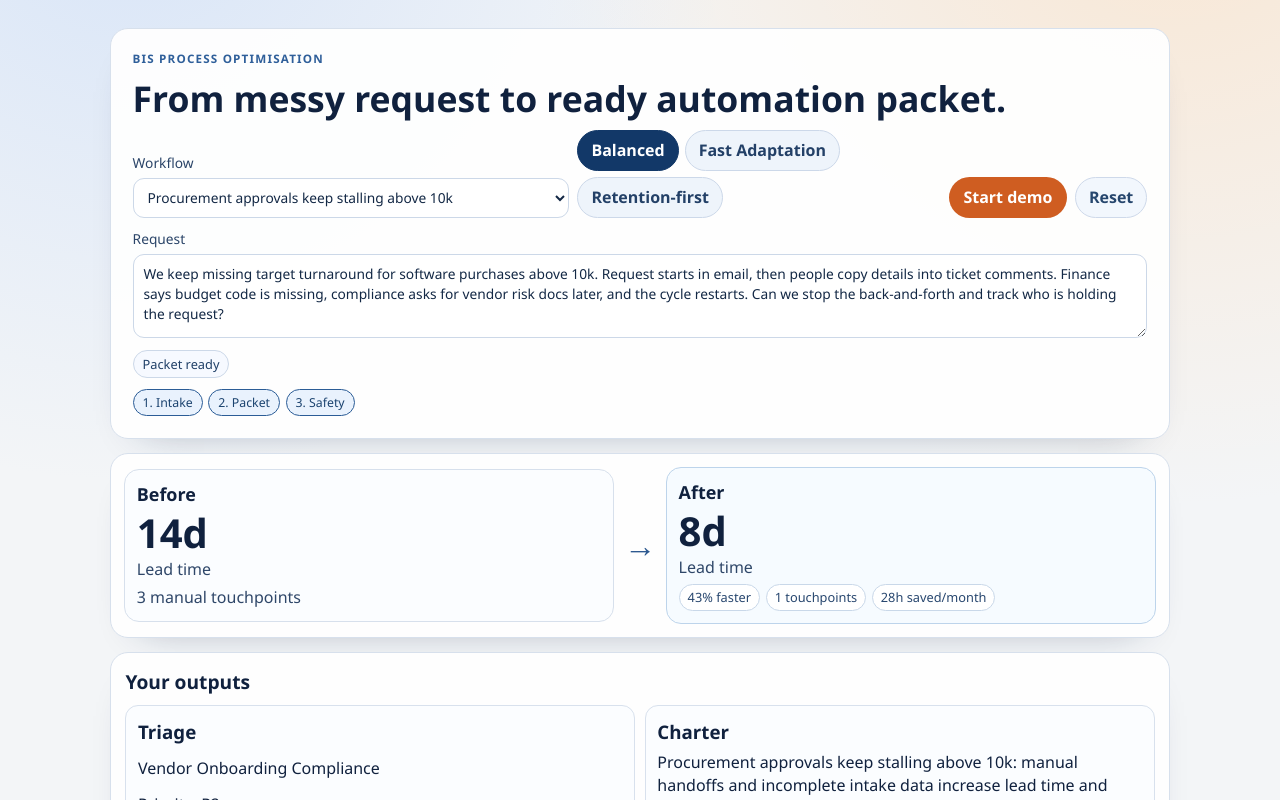
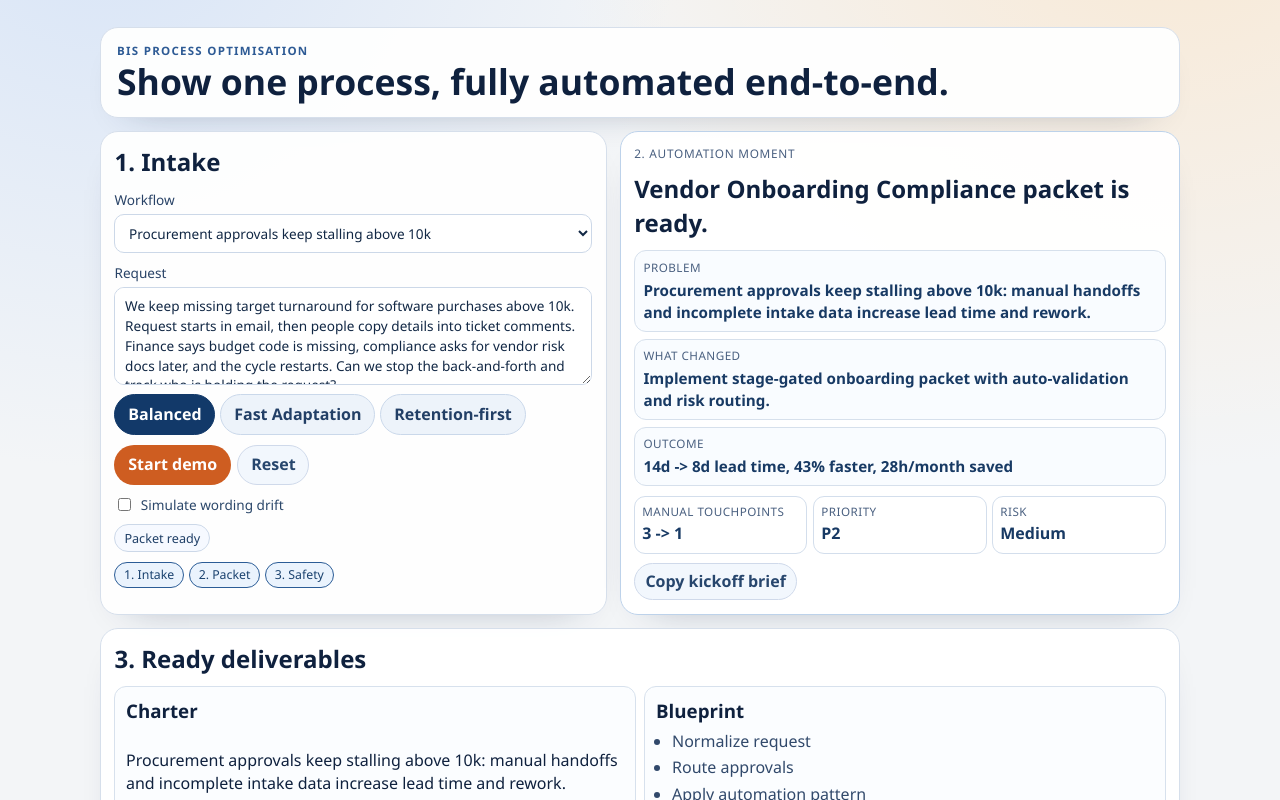
Before and after one commit to KumarNavish/KumarNavish.github.io, a React (Vite) app in the folder site/demos/bis-continual-process-automation-demo/: page / in a window 1280 px wide. Both pictures are taken after a click on the button "Start demo". Shown: the top 800 px of the page. Built offline with nearby package versions, Linux system fonts and the light colour scheme.

Commit message:
feat: refocus bis demo around one visible automation outcome

```diff
--- a/site/demos/bis-continual-process-automation-demo/src/App.tsx
+++ b/site/demos/bis-continual-process-automation-demo/src/App.tsx
@@ -10,13 +10,12 @@ type PresetId = 'balanced' | 'fast' | 'retention'
 interface Preset {
   id: PresetId
   label: string
-  note: string
 }
 
 const PRESETS: Preset[] = [
-  { id: 'balanced', label: 'Balanced', note: 'Default update and safety checks.' },
-  { id: 'fast', label: 'Fast Adaptation', note: 'Prioritize speed of change.' },
-  { id: 'retention', label: 'Retention-first', note: 'Prioritize non-regression.' },
+  { id: 'balanced', label: 'Balanced' },
+  { id: 'fast', label: 'Fast Adaptation' },
+  { id: 'retention', label: 'Retention-first' },
 ]
 
 function sleep(milliseconds: number): Promise<void> {
@@ -54,10 +53,6 @@ function simulateDrift(text: string): string {
     .replace(/approval/gi, 'sign-off')
     .replace(/manual/gi, 'human')
     .replace(/ticket/gi, 'case')
-}
-
-function fieldLabel(key: string): string {
-  return key.replace(/_/g, ' ')
 }
 
 function stageLabel(stage: RunStage): string {
@@ -148,11 +143,6 @@ function App() {
     [samples, selectedId],
   )
 
-  const activePreset = useMemo(
-    () => PRESETS.find((preset) => preset.id === presetId) ?? PRESETS[0],
-    [presetId],
-  )
-
   const baselineDays = useMemo(() => {
     if (result) {
       return toNumber(result.charter.baseline_metrics.cycle_time_days)
@@ -172,7 +162,7 @@ function App() {
 
   const leadTimeReduction = useMemo(() => {
     if (baselineDays === null || targetDays === null || baselineDays <= 0) {
-      return null
+      return 0
     }
     return Math.max(0, Math.round(((baselineDays - targetDays) / baselineDays) * 100))
   }, [baselineDays, targetDays])
@@ -184,11 +174,12 @@ function App() {
     if (!selectedSample) {
       return []
     }
+
     return [
       `Request enters via ${selectedSample.channel}.`,
-      'Analyst manually triages and classifies.',
+      'Analyst manually classifies and routes.',
       'Missing details are chased across teams.',
-      'Approvals and status are updated manually.',
+      'Approvals and updates are tracked by hand.',
     ]
   }, [selectedSample])
 
@@ -199,11 +190,30 @@ function App() {
 
     return [
       `Auto-classify into ${pretty(result.triage.category)}.`,
-      `${Object.keys(result.charter.baseline_metrics).length} baseline signals captured.`,
-      `${result.blueprint.steps.length} orchestrated automation steps.`,
-      'Export payloads generated for execution tools.',
+      `${result.blueprint.steps.length} automation steps orchestrated.`,
+      `${result.triage.priority} priority and risk controls attached.`,
+      'Jira + ServiceNow + tracker payloads generated.',
     ]
   }, [result])
+
+  const kickoffBrief = useMemo(() => {
+    if (!result || !selectedSample) {
+      return null
+    }
+
+    return {
+      request_title: selectedSample.title,
+      category: result.triage.category,
+      priority: result.triage.priority,
+      immediate_action: result.triage.next_action,
+      outcome_summary: `${formatDays(baselineDays)} -> ${formatDays(targetDays)} lead time, ${leadTimeReduction}% faster, ${result.triage.est_savings_hours_per_month}h/month saved.`,
+      owner: 'BIS Process Optimisation CoE',
+      handoff: {
+        jira: result.exports.jira_issue_create,
+        serviceNow: result.exports.servicenow_record_create,
+      },
+    }
+  }, [result, selectedSample, baselineDays, targetDays, leadTimeReduction])
 
   async function handleRun(): Promise<void> {
     if (!selectedSample || !catalog) {
@@ -294,11 +304,15 @@ function App() {
   return (
     <main className="demo-shell">
       <section className="layout">
-        <header className="hero-card">
+        <header className="title-band">
           <p className="kicker">BIS Process Optimisation</p>
-          <h1>From messy request to ready automation packet.</h1>
+          <h1>Show one process, fully automated end-to-end.</h1>
+        </header>
 
-          <div className="controls-grid">
+        <section className="workspace-grid">
+          <article className="intake-card">
+            <h2>1. Intake</h2>
+
             <label>
               Workflow
               <select value={selectedSample?.id ?? ''} onChange={(event) => handleSampleChange(event.target.value)}>
@@ -310,6 +324,11 @@ function App() {
               </select>
             </label>
 
+            <label>
+              Request
+              <textarea value={requestText} rows={4} onChange={(event) => setRequestText(event.target.value)} />
+            </label>
+
             <div className="preset-row" role="radiogroup" aria-label="Preset">
               {PRESETS.map((preset) => (
                 <button
@@ -317,13 +336,13 @@ function App() {
                   type="button"
                   className={presetId === preset.id ? 'chip active' : 'chip'}
                   onClick={() => setPresetId(preset.id)}
-                  title={preset.note}
                 >
                   {preset.label}
                 </button>
               ))}
             </div>
 
+            <div className="action-row">
               <button type="button" className="primary-btn" onClick={() => void handleRun()}>
                 Start demo
               </button>
@@ -332,9 +351,13 @@ function App() {
               </button>
             </div>
 
-          <label>
-            Request
-            <textarea value={requestText} rows={3} onChange={(event) => setRequestText(event.target.value)} />
+            <label className="check">
+              <input
+                type="checkbox"
+                checked={driftEnabled}
+                onChange={(event) => setDriftEnabled(event.target.checked)}
+              />
+              Simulate wording drift
             </label>
 
             <div className="status-row">
@@ -348,63 +371,81 @@ function App() {
               <span className={stageRank(stage) >= 2 ? 'rail active' : 'rail'}>2. Packet</span>
               <span className={stageRank(stage) >= 3 ? 'rail active' : 'rail'}>3. Safety</span>
             </div>
-        </header>
-
-        <section className={result ? 'moment-card ready' : 'moment-card'}>
-          <article className="moment before">
-            <h2>Before</h2>
-            <p className="metric">{formatDays(baselineDays)}</p>
-            <p className="meta">Lead time</p>
-            <p className="meta">{beforeTouches} manual touchpoints</p>
           </article>
 
-          <p className="arrow" aria-hidden="true">
-            →
-          </p>
-
-          <article className="moment after">
-            <h2>After</h2>
+          <article className={result ? 'moment-card ready' : 'moment-card'}>
+            <p className="moment-tag">2. Automation moment</p>
             {result ? (
               <>
-                <p className="metric">{formatDays(targetDays)}</p>
-                <p className="meta">Lead time</p>
-                <div className="signals">
-                  <span>{leadTimeReduction ?? 0}% faster</span>
-                  <span>{afterTouches} touchpoints</span>
-                  <span>{result.triage.est_savings_hours_per_month}h saved/month</span>
+                <h2>{pretty(result.triage.category)} packet is ready.</h2>
+                <ul className="moment-list">
+                  <li>
+                    <span>Problem</span>
+                    <strong>{result.charter.problem_statement}</strong>
+                  </li>
+                  <li>
+                    <span>What changed</span>
+                    <strong>{result.triage.next_action}</strong>
+                  </li>
+                  <li>
+                    <span>Outcome</span>
+                    <strong>
+                      {formatDays(baselineDays)} {'->'} {formatDays(targetDays)} lead time, {leadTimeReduction}% faster,
+                      {` ${result.triage.est_savings_hours_per_month}h/month saved`}
+                    </strong>
+                  </li>
+                </ul>
+
+                <div className="moment-metrics">
+                  <p>
+                    <span>Manual touchpoints</span>
+                    <strong>
+                      {beforeTouches} {'->'} {afterTouches}
+                    </strong>
+                  </p>
+                  <p>
+                    <span>Priority</span>
+                    <strong>{result.triage.priority}</strong>
+                  </p>
+                  <p>
+                    <span>Risk</span>
+                    <strong>{pretty(result.triage.risk_level)}</strong>
+                  </p>
                 </div>
+
+                {kickoffBrief ? (
+                  <button
+                    type="button"
+                    className="secondary-btn mini"
+                    onClick={() => void handleCopy('Kickoff brief', kickoffBrief)}
+                  >
+                    Copy kickoff brief
+                  </button>
+                ) : null}
               </>
             ) : (
-              <p className="meta">Click Start demo.</p>
+              <>
+                <h2>No outcome yet.</h2>
+                <p className="placeholder">Click Start demo to reveal the automated result.</p>
+              </>
             )}
           </article>
         </section>
 
         <section className="outputs-card">
-          <h2>Your outputs</h2>
+          <h2>3. Ready deliverables</h2>
           {result ? (
             <div className="outputs-grid">
               <article className="tile">
-                <h3>Triage</h3>
-                <p>{pretty(result.triage.category)}</p>
-                <p>Priority: {result.triage.priority}</p>
-                <p>Risk: {pretty(result.triage.risk_level)}</p>
-                <p>Automation score: {result.triage.automation_score}</p>
-              </article>
-
-              <article className="tile">
                 <h3>Charter</h3>
                 <p>{result.charter.problem_statement}</p>
-                <p>
-                  Target: {formatDays(baselineDays)} {'->'} {formatDays(targetDays)}
-                </p>
                 <button type="button" className="secondary-btn mini" onClick={() => void handleCopy('Charter JSON', result.charter)}>
                   Copy charter JSON
                 </button>
               </article>
 
               <article className="tile">
-                <h3>Automation blueprint</h3>
+                <h3>Blueprint</h3>
                 <ul>
                   {result.blueprint.steps.slice(0, 4).map((step) => (
                     <li key={step.id}>{step.name}</li>
@@ -416,15 +457,21 @@ function App() {
               </article>
 
               <article className="tile">
-                <h3>Export payloads</h3>
-                <div className="copy-row">
+                <h3>Jira payload</h3>
+                <p>Issue payload ready for intake handoff.</p>
                 <button
                   type="button"
                   className="secondary-btn mini"
                   onClick={() => void handleCopy('Jira JSON', result.exports.jira_issue_create)}
                 >
-                    Copy Jira
+                  Copy Jira JSON
                 </button>
+              </article>
+
+              <article className="tile">
+                <h3>ServiceNow + tracker</h3>
+                <p>Execution records ready for operational tracking.</p>
+                <div className="copy-row">
                   <button
                     type="button"
                     className="secondary-btn mini"
@@ -443,7 +490,7 @@ function App() {
               </article>
             </div>
           ) : (
-            <p className="empty">Run the demo to generate the packet.</p>
+            <p className="empty">Run the demo to generate the deliverables.</p>
           )}
         </section>
 
@@ -469,53 +516,16 @@ function App() {
               </article>
             </section>
 
-            <section className="advanced-row">
-              <label className="check">
-                <input
-                  type="checkbox"
-                  checked={driftEnabled}
-                  onChange={(event) => setDriftEnabled(event.target.checked)}
-                />
-                Simulate wording drift
-              </label>
-              <p className="preset-note">Preset: {activePreset.label} - {activePreset.note}</p>
-            </section>
-
             {result ? (
               <section className="json-grid">
                 <article>
                   <h3>Plan packet JSON</h3>
-                  <pre>
-                    {JSON.stringify(
-                      {
-                        category: result.triage.category,
-                        risk_level: result.triage.risk_level,
-                        charter: result.charter,
-                        blueprint: result.blueprint,
-                      },
-                      null,
-                      2,
-                    )}
-                  </pre>
+                  <pre>{JSON.stringify({ triage: result.triage, charter: result.charter, blueprint: result.blueprint }, null, 2)}</pre>
                 </article>
                 <article>
                   <h3>Export JSON</h3>
                   <pre>{JSON.stringify(result.exports, null, 2)}</pre>
                 </article>
-              </section>
-            ) : null}
-
-            {result ? (
-              <section className="required-fields-card">
-                <h3>Primary fields captured</h3>
-                <div className="fields-grid">
-                  {Object.entries(result.exports.process_tracker_row).map(([key, value]) => (
-                    <p key={key}>
-                      <span>{fieldLabel(key)}</span>
-                      <strong>{String(value)}</strong>
-                    </p>
-                  ))}
-                </div>
               </section>
             ) : null}
           </div>
--- a/site/demos/bis-continual-process-automation-demo/src/styles.css
+++ b/site/demos/bis-continual-process-automation-demo/src/styles.css
@@ -1,8 +1,7 @@
 :root {
   font-family: 'Space Grotesk', 'Avenir Next', 'Segoe UI', sans-serif;
   line-height: 1.45;
-  color: #10213e;
-  background: #f3f5f7;
+  color: #0f213e;
 }
 
 * {
@@ -13,98 +12,115 @@ body {
   margin: 0;
   min-height: 100vh;
   background:
-    radial-gradient(circle at 10% -10%, rgba(193, 215, 248, 0.55), transparent 34%),
-    radial-gradient(circle at 92% -12%, rgba(255, 215, 173, 0.5), transparent 36%),
+    radial-gradient(circle at 8% -10%, rgba(192, 214, 247, 0.55), transparent 34%),
+    radial-gradient(circle at 92% -14%, rgba(255, 218, 172, 0.5), transparent 36%),
     #f3f5f7;
 }
 
 .demo-shell {
   min-height: 100vh;
-  padding: clamp(0.9rem, 2.2vw, 1.8rem);
+  padding: clamp(0.85rem, 2.2vw, 1.7rem);
 }
 
 .layout {
-  width: min(1060px, 100%);
+  width: min(1080px, 100%);
   margin: 0 auto;
   display: grid;
-  gap: 0.9rem;
+  gap: 0.82rem;
+}
+
+.loading-card,
+.title-band,
+.intake-card,
+.moment-card,
+.outputs-card,
+.details-card {
+  border: 1px solid #d6dfeb;
+  border-radius: 18px;
+  background: rgba(255, 255, 255, 0.94);
+  box-shadow: 0 16px 38px -30px rgba(15, 36, 72, 0.45);
 }
 
 .loading-card {
   width: min(860px, 100%);
   margin: 20vh auto 0;
-  border: 1px solid #d8e0eb;
-  border-radius: 18px;
-  background: rgba(255, 255, 255, 0.93);
-  padding: 1.2rem;
+  padding: 1.1rem;
 }
 
-.hero-card,
-.moment-card,
-.outputs-card,
-.details-card {
-  border: 1px solid #d7e0ec;
-  border-radius: 18px;
-  background: rgba(255, 255, 255, 0.93);
-  box-shadow: 0 18px 40px -32px rgba(15, 36, 72, 0.45);
-}
-
-.hero-card {
-  padding: clamp(0.9rem, 2.1vw, 1.35rem);
-  display: grid;
-  gap: 0.72rem;
+.title-band {
+  padding: 0.9rem 1rem;
 }
 
 .kicker {
   margin: 0;
   text-transform: uppercase;
-  letter-spacing: 0.1em;
-  font-size: 0.73rem;
+  letter-spacing: 0.11em;
+  font-size: 0.72rem;
   font-weight: 700;
-  color: #2f5f9a;
+  color: #2e5b95;
 }
 
-.hero-card h1 {
-  margin: 0;
-  font-size: clamp(1.62rem, 4vw, 2.22rem);
-  line-height: 1.1;
+.title-band h1 {
+  margin: 0.2rem 0 0;
+  font-size: clamp(1.58rem, 3.9vw, 2.22rem);
+  line-height: 1.12;
 }
 
-.controls-grid {
+.workspace-grid {
   display: grid;
-  grid-template-columns: 1.2fr 1fr auto auto;
-  gap: 0.52rem;
-  align-items: end;
+  grid-template-columns: minmax(0, 0.95fr) minmax(0, 1.05fr);
+  gap: 0.8rem;
+}
+
+.intake-card,
+.moment-card,
+.outputs-card,
+.details-card {
+  padding: 0.84rem;
+}
+
+.intake-card {
+  display: grid;
+  gap: 0.62rem;
+  align-content: start;
+}
+
+.intake-card h2,
+.moment-card h2,
+.outputs-card h2,
+.tile h3,
+.flow-grid h3,
+.json-grid h3 {
+  margin: 0;
 }
 
 label {
   display: grid;
-  gap: 0.3rem;
-  font-size: 0.86rem;
-  color: #2a4468;
+  gap: 0.26rem;
+  font-size: 0.85rem;
+  color: #294367;
 }
 
 select,
-textarea,
-input[type='range'] {
+textarea {
   width: 100%;
   border: 1px solid #ccd8e8;
-  border-radius: 11px;
-  padding: 0.54rem 0.62rem;
+  border-radius: 10px;
+  padding: 0.52rem 0.6rem;
   background: #fff;
-  color: #132845;
+  color: #122845;
   font: inherit;
 }
 
 textarea {
-  min-height: 84px;
+  min-height: 90px;
   resize: vertical;
 }
 
 .preset-row {
   display: flex;
   flex-wrap: wrap;
-  gap: 0.36rem;
+  gap: 0.32rem;
 }
 
 .chip,
@@ -112,44 +128,57 @@ textarea {
 .secondary-btn {
   border: 1px solid transparent;
   border-radius: 999px;
-  padding: 0.5rem 0.82rem;
+  padding: 0.47rem 0.8rem;
   font: inherit;
   font-weight: 700;
   cursor: pointer;
 }
 
 .chip {
-  background: #eef4fb;
-  color: #234067;
-  border-color: #ccd8e9;
+  background: #edf3fa;
+  color: #223f66;
+  border-color: #cad8ea;
 }
 
 .chip.active {
-  background: #123868;
+  background: #123969;
   color: #fff;
-  border-color: #123868;
+  border-color: #123969;
+}
+
+.action-row {
+  display: flex;
+  flex-wrap: wrap;
+  gap: 0.4rem;
 }
 
 .primary-btn {
-  background: #cf5d21;
+  background: #ce5d21;
   color: #fff;
 }
 
 .secondary-btn {
   background: #f2f7fd;
-  color: #26466d;
-  border-color: #ced9ea;
+  color: #27466d;
+  border-color: #cfd9ea;
 }
 
 .secondary-btn.mini {
   width: fit-content;
-  padding: 0.4rem 0.66rem;
+  padding: 0.38rem 0.64rem;
+}
+
+.check {
+  display: flex;
+  align-items: center;
+  gap: 0.4rem;
+  color: #2b476a;
 }
 
 .status-row {
   display: flex;
   flex-wrap: wrap;
-  gap: 0.4rem;
+  gap: 0.35rem;
 }
 
 .status-pill {
@@ -158,20 +187,20 @@ textarea {
   border-radius: 999px;
   background: #f6f9ff;
   color: #1f3f67;
-  font-size: 0.8rem;
-  padding: 0.24rem 0.56rem;
+  font-size: 0.79rem;
+  padding: 0.22rem 0.56rem;
 }
 
 .warning {
   margin: 0;
-  color: #9a2f2a;
+  color: #9a302a;
   font-weight: 700;
 }
 
 .run-rail {
   display: flex;
   flex-wrap: wrap;
-  gap: 0.35rem;
+  gap: 0.32rem;
 }
 
 .rail {
@@ -179,119 +208,127 @@ textarea {
   border-radius: 999px;
   background: #f8fbff;
   color: #445b7b;
-  padding: 0.22rem 0.56rem;
   font-size: 0.77rem;
+  padding: 0.2rem 0.54rem;
 }
 
 .rail.active {
   border-color: #2b5c96;
-  background: #e9f2fd;
-  color: #1b436f;
+  background: #eaf3fd;
+  color: #1a426f;
 }
 
 .moment-card {
-  padding: 0.8rem;
   display: grid;
-  grid-template-columns: minmax(0, 1fr) auto minmax(0, 1fr);
-  gap: 0.6rem;
-  align-items: center;
+  gap: 0.58rem;
+  align-content: start;
 }
 
-.moment-card.ready .after {
-  animation: flash 260ms ease-out;
+.moment-card.ready {
+  border-color: #bdd2ea;
+  animation: momentFlash 260ms ease-out;
 }
 
-@keyframes flash {
+@keyframes momentFlash {
   0% {
     transform: scale(0.985);
-    box-shadow: 0 0 0 0 rgba(62, 126, 212, 0.22);
+    box-shadow: 0 0 0 0 rgba(62, 124, 208, 0.25);
   }
   100% {
     transform: scale(1);
-    box-shadow: 0 0 0 13px rgba(62, 126, 212, 0);
+    box-shadow: 0 0 0 14px rgba(62, 124, 208, 0);
   }
 }
 
-.moment {
-  border: 1px solid #d7e0ec;
-  border-radius: 15px;
-  background: #fbfdff;
-  padding: 0.75rem;
-  display: grid;
-  gap: 0.3rem;
+.moment-tag {
+  margin: 0;
+  font-size: 0.74rem;
+  text-transform: uppercase;
+  letter-spacing: 0.06em;
+  color: #4a6080;
 }
 
-.moment h2 {
+.moment-list {
   margin: 0;
-  font-size: 1.12rem;
+  padding: 0;
+  list-style: none;
+  display: grid;
+  gap: 0.42rem;
 }
 
-.moment.after {
-  border-color: #bdd4eb;
-  background: #f6fbff;
+.moment-list li {
+  border: 1px solid #d6e0ec;
+  border-radius: 12px;
+  background: #f9fcff;
+  padding: 0.52rem;
+  display: grid;
+  gap: 0.12rem;
 }
 
-.metric {
-  margin: 0;
-  font-size: clamp(1.9rem, 4vw, 2.5rem);
-  line-height: 1;
-  font-weight: 700;
+.moment-list span {
+  font-size: 0.73rem;
+  text-transform: uppercase;
+  letter-spacing: 0.04em;
+  color: #4b6181;
 }
 
-.meta {
-  margin: 0;
-  color: #2f4769;
+.moment-list strong {
+  font-size: 0.95rem;
+  color: #183a64;
 }
 
-.arrow {
-  margin: 0;
-  font-size: clamp(1.4rem, 3.4vw, 2rem);
-  font-weight: 700;
-  color: #2c588f;
+.moment-metrics {
+  display: grid;
+  grid-template-columns: repeat(3, minmax(0, 1fr));
+  gap: 0.36rem;
 }
 
-.signals {
-  display: flex;
-  flex-wrap: wrap;
-  gap: 0.35rem;
+.moment-metrics p {
+  margin: 0;
+  border: 1px solid #d3deec;
+  border-radius: 11px;
+  background: #fff;
+  padding: 0.44rem;
+  display: grid;
+  gap: 0.1rem;
 }
 
-.signals span {
-  border: 1px solid #c9d8e9;
-  border-radius: 999px;
-  background: #fff;
-  color: #28476f;
-  font-size: 0.8rem;
-  padding: 0.22rem 0.5rem;
+.moment-metrics span {
+  font-size: 0.73rem;
+  color: #4a6080;
+  text-transform: uppercase;
+  letter-spacing: 0.04em;
+}
+
+.moment-metrics strong {
+  color: #183a64;
+}
+
+.placeholder {
+  margin: 0;
+  color: #334f73;
 }
 
 .outputs-card {
-  padding: 0.9rem;
   display: grid;
-  gap: 0.6rem;
-}
-
-.outputs-card h2 {
-  margin: 0;
-  font-size: 1.2rem;
+  gap: 0.56rem;
 }
 
 .outputs-grid {
   display: grid;
   grid-template-columns: repeat(2, minmax(0, 1fr));
-  gap: 0.6rem;
+  gap: 0.56rem;
 }
 
 .tile {
-  border: 1px solid #d8e1ed;
-  border-radius: 13px;
+  border: 1px solid #d7e1ed;
+  border-radius: 12px;
   background: #fbfdff;
-  padding: 0.72rem;
+  padding: 0.66rem;
   display: grid;
-  gap: 0.38rem;
+  gap: 0.34rem;
 }
 
-.tile h3,
 .tile p,
 .tile ul {
   margin: 0;
@@ -299,28 +336,24 @@ textarea {
 
 .tile ul {
   padding-left: 1rem;
+  color: #31496b;
   display: grid;
   gap: 0.2rem;
-  color: #304869;
 }
 
 .copy-row {
   display: flex;
   flex-wrap: wrap;
-  gap: 0.35rem;
+  gap: 0.3rem;
 }
 
 .empty {
+  margin: 0;
   border: 1px dashed #c6d5e6;
-  border-radius: 13px;
+  border-radius: 12px;
   background: #f8fbff;
   color: #365376;
-  padding: 0.88rem;
-  margin: 0;
-}
-
-.details-card {
-  padding: 0.72rem 0.92rem 0.92rem;
+  padding: 0.84rem;
 }
 
 .details-card > summary {
@@ -330,109 +363,49 @@ textarea {
 }
 
 .details-grid {
-  margin-top: 0.72rem;
+  margin-top: 0.68rem;
   display: grid;
-  gap: 0.7rem;
+  gap: 0.64rem;
 }
 
-.flow-grid {
+.flow-grid,
+.json-grid {
   display: grid;
   grid-template-columns: repeat(2, minmax(0, 1fr));
-  gap: 0.56rem;
+  gap: 0.54rem;
 }
 
 .flow-grid article,
-.required-fields-card,
 .json-grid article {
   border: 1px solid #d8e2ee;
   border-radius: 12px;
   background: #fbfdff;
-  padding: 0.62rem;
-}
-
-.flow-grid h3,
-.flow-grid ol,
-.required-fields-card h3,
-.json-grid h3,
-.preset-note {
-  margin: 0;
+  padding: 0.58rem;
 }
 
 .flow-grid ol {
+  margin: 0;
   padding-left: 1rem;
+  color: #2f4869;
   display: grid;
-  gap: 0.24rem;
-  color: #2f4869;
-}
-
-.advanced-row {
-  display: flex;
-  flex-wrap: wrap;
-  align-items: center;
-  justify-content: space-between;
-  gap: 0.6rem;
-}
-
-.check {
-  display: flex;
-  align-items: center;
-  gap: 0.42rem;
-  color: #2b4669;
-}
-
-.preset-note {
-  color: #3b5476;
-  font-size: 0.82rem;
-}
-
-.json-grid {
-  display: grid;
-  grid-template-columns: repeat(2, minmax(0, 1fr));
-  gap: 0.56rem;
+  gap: 0.22rem;
 }
 
 .json-grid pre {
   margin: 0;
-  max-height: 270px;
+  max-height: 260px;
   overflow: auto;
   white-space: pre-wrap;
   font-size: 0.74rem;
   font-family: 'IBM Plex Mono', 'Cascadia Mono', monospace;
 }
 
-.fields-grid {
-  display: grid;
-  gap: 0.32rem;
-}
-
-.fields-grid p {
-  margin: 0;
-  border: 1px solid #d4deeb;
-  border-radius: 10px;
-  background: #fff;
-  padding: 0.42rem;
-  display: grid;
-  gap: 0.1rem;
-}
-
-.fields-grid span {
-  font-size: 0.73rem;
-  text-transform: uppercase;
-  letter-spacing: 0.04em;
-  color: #4a6080;
-}
-
 @media (max-width: 980px) {
-  .controls-grid,
-  .moment-card,
+  .workspace-grid,
+  .moment-metrics,
   .outputs-grid,
   .flow-grid,
   .json-grid {
     grid-template-columns: 1fr;
   }
-
-  .arrow {
-    transform: rotate(90deg);
-    justify-self: center;
-  }
 }
```
Lines whose indentation alone changed are shown as unchanged.
